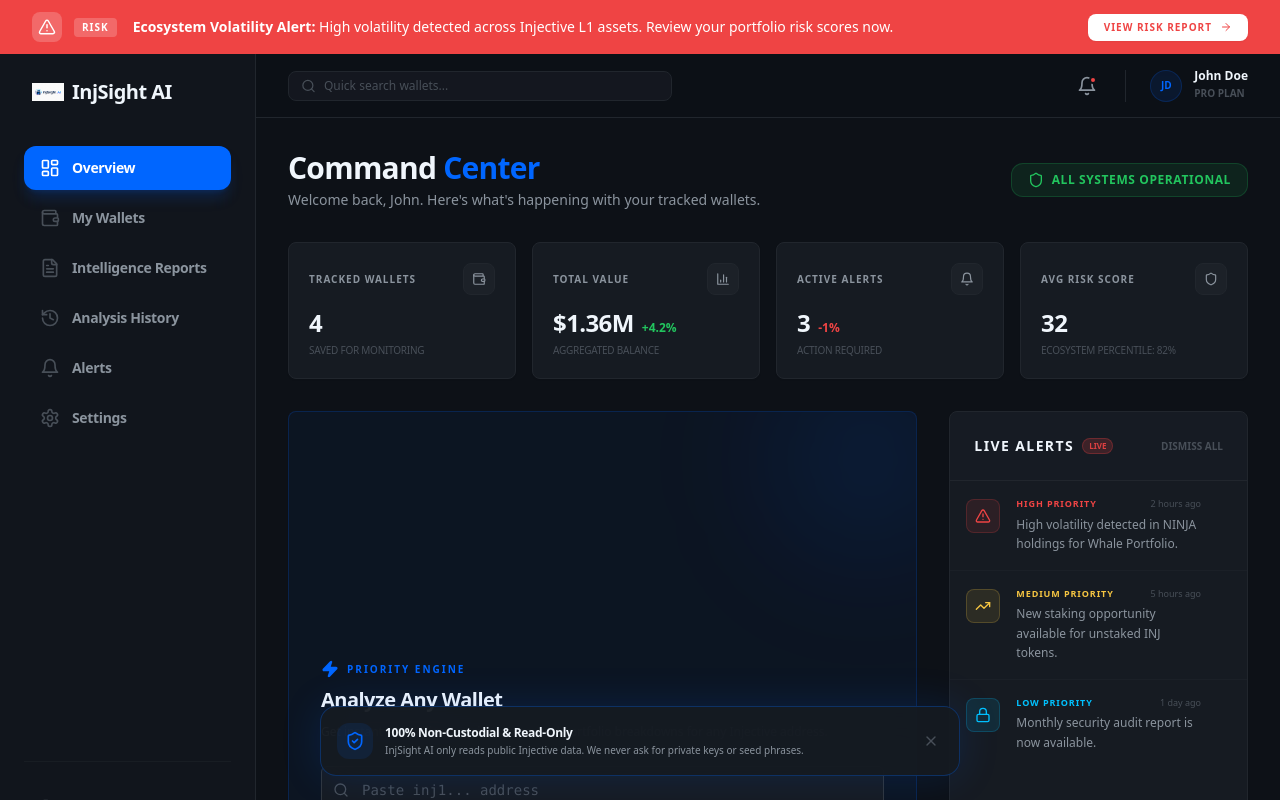
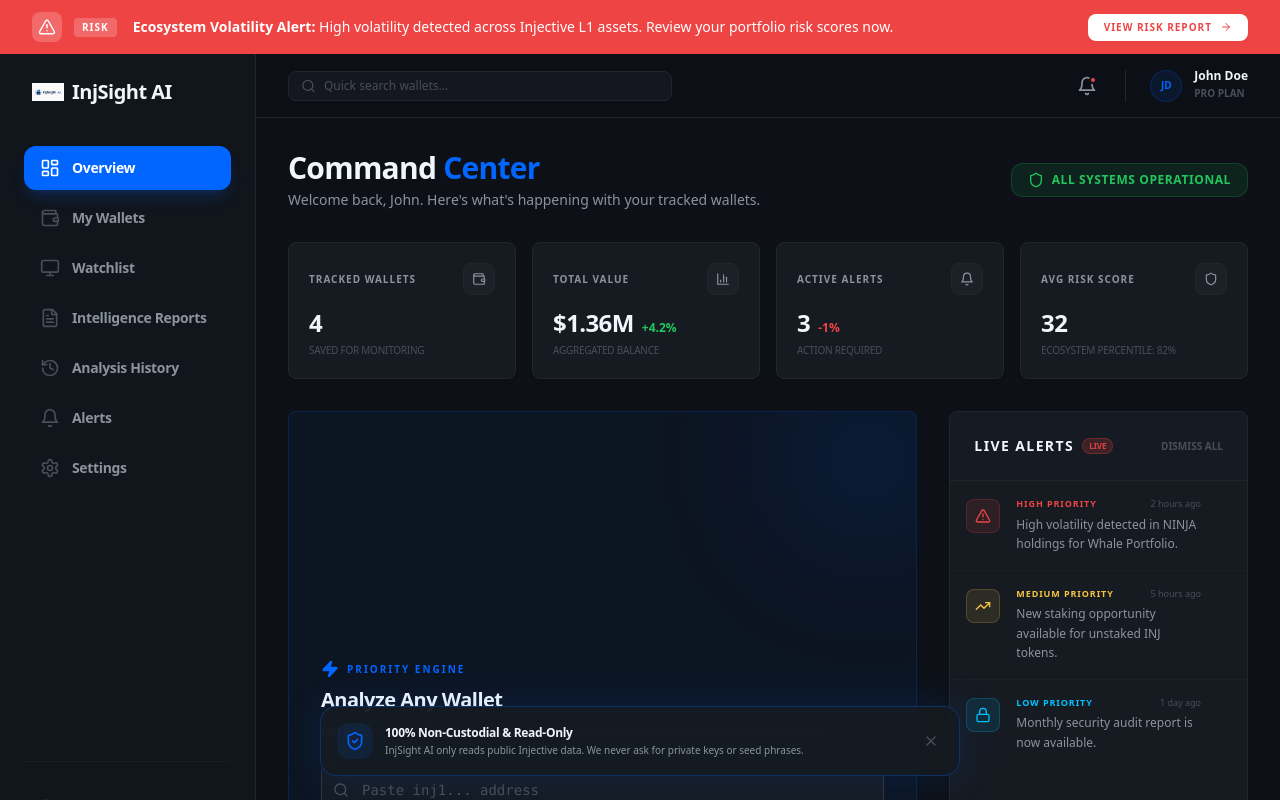
Before and after one commit to mokwathedeveloper/injsight-ai, a Next.js app in the folder frontend/: page /dashboard in a window 1280 px wide. Shown: the top 800 px of the page. Built offline with nearby package versions, Linux system fonts and the light colour scheme.

Commit message:
feat: link Watchlist in AppShell navigation

```diff
--- a/frontend/components/dashboard/AppShell.tsx
+++ b/frontend/components/dashboard/AppShell.tsx
@@ -15,7 +15,8 @@ import {
   X,
   Search,
   Zap,
-  FileText
+  FileText,
+  Monitor
 } from "lucide-react";
 import { cn } from "@/lib/utils";
 import { Button } from "@/components/ui/Button";
@@ -53,6 +54,7 @@ export function AppShell({ children }: { children: React.ReactNode }) {
   const navigation = [
     { href: "/dashboard", icon: LayoutDashboard, label: "Overview" },
     { href: "/dashboard/wallets", icon: Wallet, label: "My Wallets" },
+    { href: "/dashboard/watchlist", icon: Monitor, label: "Watchlist" },
     { href: "/dashboard/reports", icon: FileText, label: "Intelligence Reports" },
     { href: "/dashboard/history", icon: History, label: "Analysis History" },
     { href: "/dashboard/alerts", icon: Bell, label: "Alerts" },
```
